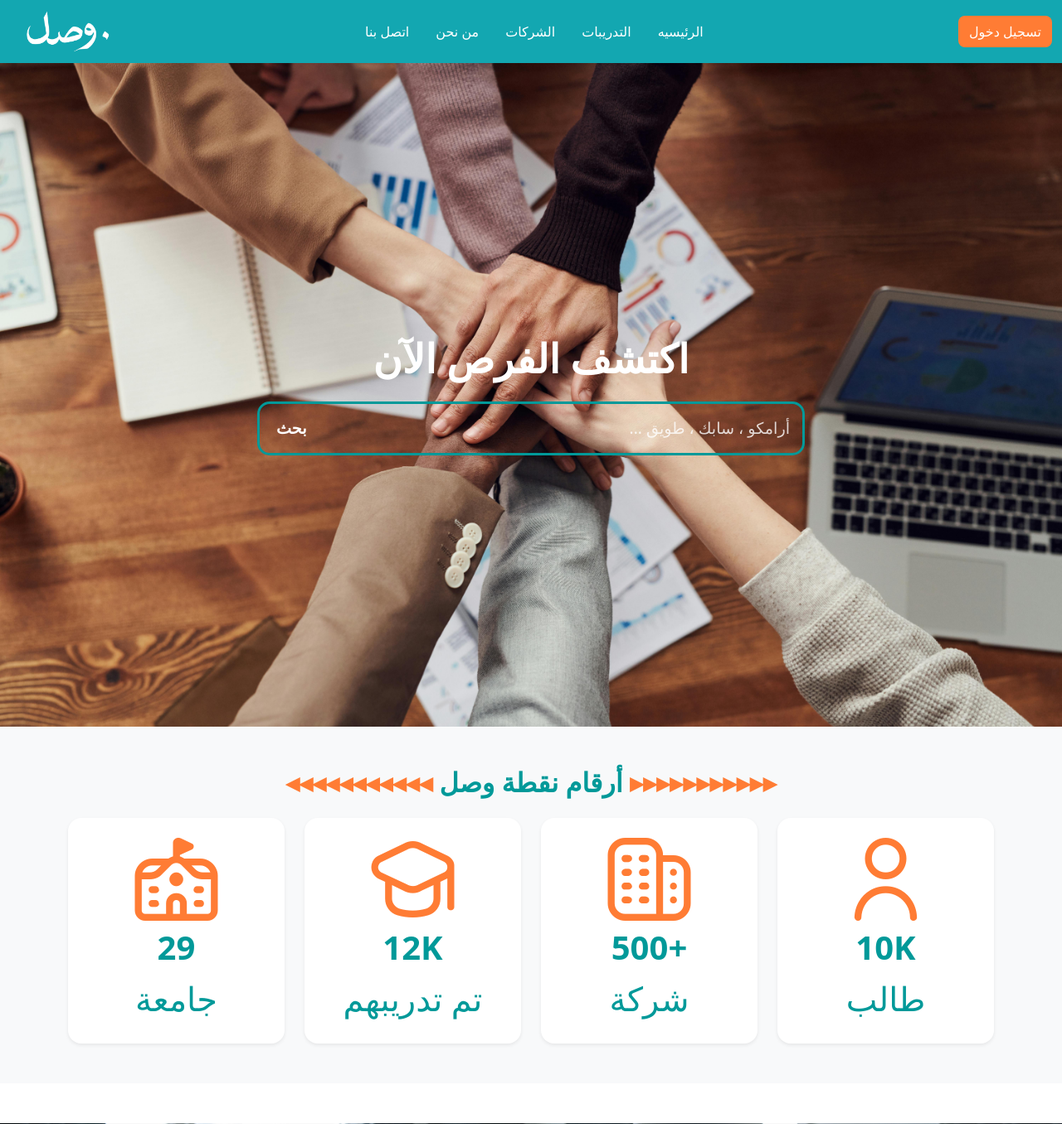
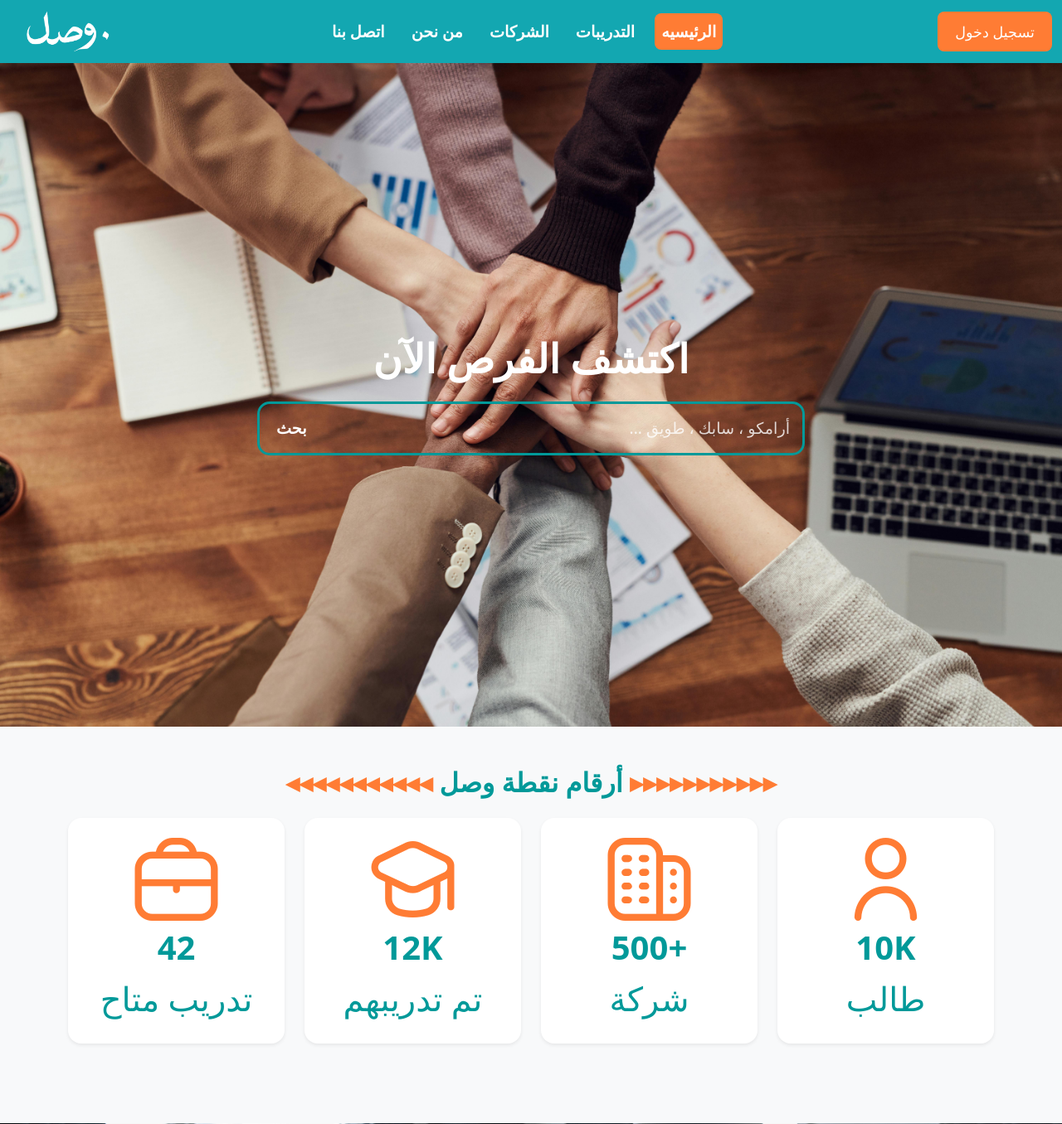
Before and after one commit to abdulrahman043/CAPSTONE_PROJECT, a Django app: page / in a window 1280 px wide. Shown: the top 1355 px of the page at 83% size. Run offline with Django 5.2, Linux system fonts and the light colour scheme; some libraries are stand-ins or nearby versions.

Commit message:
done base

```diff
--- a/WasslPoint/main/static/css/style.css
+++ b/WasslPoint/main/static/css/style.css
@@ -1,3 +1,33 @@
+/* === تكبير عناصر الـ Navigation Bar + تمييز الهوفر والعنصر النشط === */
+.navbar-nav .nav-link {
+  font-size: 1.2rem;
+  font-weight: 600;
+  color: white;
+  transition: color 0.3s, background-color 0.3s;
+}
+
+.navbar .btn {
+  font-size: 1.1rem;
+  padding: 10px 20px;
+}
+
+/* عند مرور الماوس */
+.navbar-nav .nav-link:hover {
+  color: white;
+  background-color: #FF7C34;
+  border-radius: 8px;
+}
+
+/* العنصر النشط (الصفحة الحالية) */
+.navbar-nav .nav-link.active {
+  background-color: #FF7C34;
+  color: white !important;
+  border-radius: 8px;
+}
+
+body {
+  background-color: #F8F9FA !important; /* أو أي لون رمادي فاتح تحبه */
+}
 
 #heroCarousel {
   position: relative;
@@ -1029,3 +1059,24 @@
   .btn a:hover {
     background-color: #FF7C34;
   }
+
+  @media (max-width: 576px) {
+    .stat-box h5,
+    .stat-box span {
+      font-size: 1.5rem !important;
+    }
+
+    .shadow-sm i {
+      font-size: 60px !important;
+      width: 60px !important;
+      height: 60px !important;
+    }
+
+    .bg-white.p-4 {
+      padding: 1rem !important;
+    }
+
+    .stats-section h2 {
+      font-size: 1.3rem;
+    }
+  }
--- a/WasslPoint/main/templates/main/about.html
+++ b/WasslPoint/main/templates/main/about.html
@@ -11,7 +11,7 @@
   </section>
 
 <!-- ===== عنوان من نحن ===== -->
-<section class="text-center py-5">
+<section class="py-5 text-center bg-light position-relative stats-section">
   <h2 class="section-title">
     <span style="color: #FF7C34;">▸▸▸▸▸▸▸▸▸▸</span>
     من نحن ؟
--- a/WasslPoint/main/templates/main/base.html
+++ b/WasslPoint/main/templates/main/base.html
@@ -27,19 +27,33 @@
         <!-- القوائم في النص -->
         <ul class="navbar-nav d-none d-lg-flex mx-auto">
           {% if request.user.is_authenticated %}
-            {%if request.user.student_profile%}
-          <li class="nav-item mx-2"><a class="nav-link text-white" href="{% url 'profiles:profile_view' %}">الملف الشخصي</a></li>
-            {%elif  request.user.company_profile %}
-            <li class="nav-item mx-2"><a class="nav-link text-white" href="{% url 'profiles:company_profile_view' %}">الملف الشخصي</a></li>
+            {% if request.user.student_profile %}
+              <li class="nav-item mx-2">
+                <a class="nav-link text-white {% if request.path == '/profile/' %}active{% endif %}" href="{% url 'profiles:profile_view' %}">الملف الشخصي</a>
+              </li>
+            {% elif request.user.company_profile %}
+              <li class="nav-item mx-2">
+                <a class="nav-link text-white {% if request.path == '/company-profile/' %}active{% endif %}" href="{% url 'profiles:company_profile_view' %}">الملف الشخصي</a>
+              </li>
+            {% endif %}
+          {% endif %}
+          <li class="nav-item mx-2">
+            <a class="nav-link text-white {% if request.path == '/' %}active{% endif %}" href="{% url 'main:home_view' %}">الرئيسيه</a>
+          </li>
+          <li class="nav-item mx-2">
+            <a class="nav-link text-white {% if request.resolver_match.url_name == 'training_view' %}active{% endif %}" href="{% url 'main:training_view' %}">التدريبات</a>
+          </li>
+          <li class="nav-item mx-2">
+            <a class="nav-link text-white {% if request.resolver_match.url_name == 'company_view' %}active{% endif %}" href="{% url 'main:company_view' %}">الشركات</a>
+          </li>
+          <li class="nav-item mx-2">
+            <a class="nav-link text-white {% if request.path == '/about/' %}active{% endif %}" href="{% url 'main:about_view' %}">من نحن</a>
+          </li>
+          <li class="nav-item mx-2">
+            <a class="nav-link text-white {% if request.path == '/contact/' %}active{% endif %}" href="{% url 'main:contact_view' %}">اتصل بنا</a>
+          </li>
+        </ul>
 
-          {%endif%}
-          {% endif %}
-          <li class="nav-item mx-2"><a class="nav-link text-white" href="{% url 'main:home_view' %}">الرئيسيه</a></li>
-          <li class="nav-item mx-2"><a class="nav-link text-white" href="{% url 'main:training_view' %}">التدريبات</a></li>
-          <li class="nav-item mx-2"><a class="nav-link text-white" href="{% url 'main:company_view' %}">الشركات</a></li>
-          <li class="nav-item mx-2"><a class="nav-link text-white" href="{% url 'main:about_view' %}">من نحن</a></li>
-          <li class="nav-item mx-2"><a class="nav-link text-white" href="{% url 'main:contact_view' %}">اتصل بنا</a></li>
-        </ul>
 
         <!-- زر تسجيل الدخول / الخروج -->
         <div class="d-none d-lg-block">
--- a/WasslPoint/main/templates/main/contact.html
+++ b/WasslPoint/main/templates/main/contact.html
@@ -3,7 +3,7 @@
 {% block content %}
 
 <!-- ===== صفحة اتصل بنا ===== -->
-<section class="contact-us-page text-center">
+<section class="py-5 text-center bg-light position-relative stats-section">
   <h2 class="contact-title">
     <span style="color: #FF7C34;">▸▸▸▸▸▸▸▸▸▸</span>
     اتصل بنا
@@ -25,7 +25,7 @@
         <div class="input-icon">
           <i class="fi fi-rr-envelope"></i>
         </div>
-        <input type="email" name="email" class="form-control-contact orange-border" placeholder="البريد الالكتروني" required>
+        <input type="email" name="email" class="form-control-contact orange-border" placeholder="البريد الالكتروني" required style="text-align: right;">
       </div>
 
       <!-- عنوان الرسالة -->
--- a/WasslPoint/main/templates/main/home.html
+++ b/WasslPoint/main/templates/main/home.html
@@ -14,7 +14,7 @@
 </section>
 
 <!-- الإحصائيات -->
-<section class="py-5 text-center bg-light position-relative">
+<section class="py-5 text-center bg-light position-relative stats-section">
   <h2 class="mb-4" style="color: #009999; font-weight: bold;">
     <span style="color: #FF7C34;">▸▸▸▸▸▸▸▸▸▸▸</span>
     أرقام نقطة وصل
@@ -56,10 +56,10 @@
 
       <div class="col-md-3 col-6">
         <div class="bg-white p-4 rounded-4 shadow-sm d-flex flex-column align-items-center">
-          <i class="fi fi-rr-school mb-2"></i>
+          <i class="fi fi-rr-briefcase mb-2"></i>
           <div>
-            <h5 class="fw-bold" style="color: #009999; font-size: 40px;">29</h5>
-            <span style="color: #009999; font-size: 40px;">جامعة</span>
+            <h5 class="fw-bold" style="color: #009999; font-size: 40px;">42</h5>
+            <span style="color: #009999; font-size: 40px;">تدريب متاح</span>
           </div>
         </div>
       </div>
--- a/WasslPoint/main/templates/main/training.html
+++ b/WasslPoint/main/templates/main/training.html
@@ -16,7 +16,7 @@
 
 
 
-<section class="trainings-section text-center py-5">
+<section class="py-5 text-center bg-light position-relative stats-section">
     <div class="container">
 
       <!-- عنوان القسم -->
```
